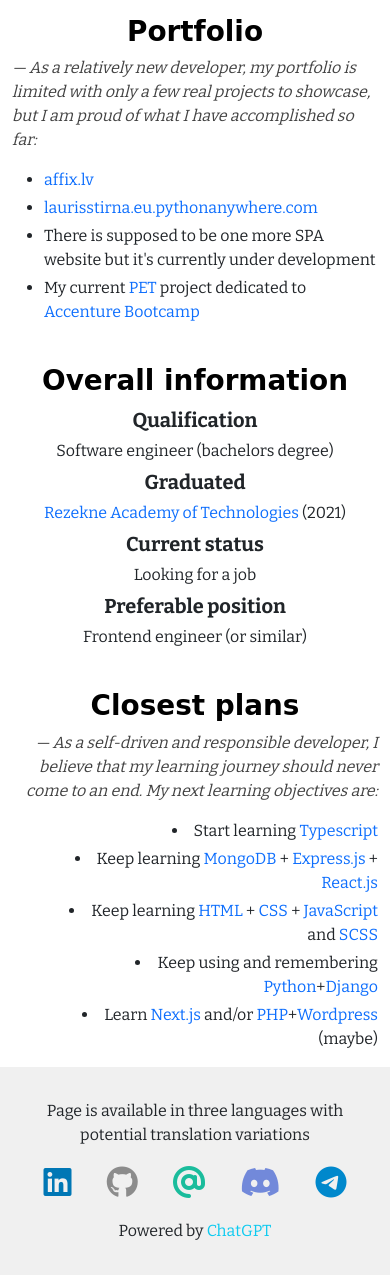
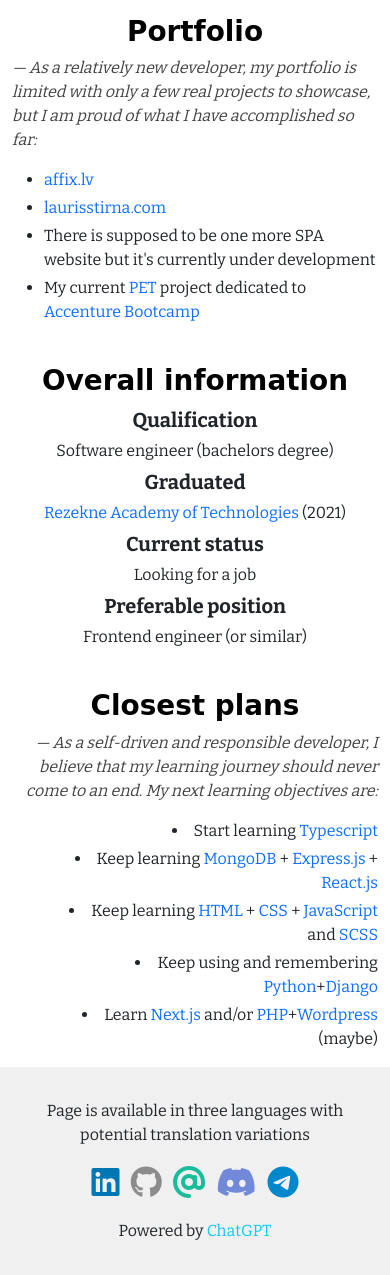
Before and after one commit to LaSTiqq/blog, a Django app: template myblog/templates/myblog/index.html in a window 390 px wide. Shown: the part 562-1837 px from the top of the page. Run offline with Django 3.2, Linux system fonts and the light colour scheme; the template is opened without the code that fills it: most values are stand-ins (such as "Sample title", 1, 10 or a date in 2020); some libraries are stand-ins or nearby versions; some web fonts are replaced.

Commit message:
Optimized to small screens from 320px to 360px

```diff
--- a/myblog/templates/myblog/index.html
+++ b/myblog/templates/myblog/index.html
@@ -31,8 +31,7 @@
 					<a href="https://www.affix.lv" target="_blank" rel="noopener">affix.lv</a>
 				</li>
 				<li class="my-1">
-					<a href="https://laurisstirna.eu.pythonanywhere.com" target="_blank"
-						rel="noopener">laurisstirna.eu.pythonanywhere.com</a>
+					<a href="https://laurisstirna.eu.pythonanywhere.com" rel="noopener">laurisstirna.com</a>
 				</li>
 				<li class="my-1">
 					{% trans "There is supposed to be one more SPA website but it's currently under development" %}
--- a/templates/inc/_foo.html
+++ b/templates/inc/_foo.html
@@ -9,20 +9,20 @@
 		</div>
 		<div class="col-12 col-xl-4 text-center mt-4">
 			<a href="https://www.linkedin.com/in/laurisstirna/" title="LinkedIn" target="_blank" rel="noopener"
-				class="me-3">
+				class="me-1 me-md-3">
 				<i class="fa-brands fa-linkedin fa-2xl"></i>
 			</a>
-			<a href="https://github.com/LaSTiqq" title="Github" target="_blank" rel="noopener" class="mx-3">
+			<a href="https://github.com/LaSTiqq" title="Github" target="_blank" rel="noopener" class="mx-1 mx-md-3">
 				<i class="fa-brands fa-github fa-2xl"></i>
 			</a>
-			<a href="mailto:lavrencij13@gmail.com" title="Email: lavrencij13@gmail.com" class="mx-3">
+			<a href="mailto:lavrencij13@gmail.com" title="Email: lavrencij13@gmail.com" class="mx-1 mx-md-3">
 				<i class="fa-solid fa-at fa-2xl"></i>
 			</a>
 			<a href="https://discordapp.com/users/1009206632409997315" title="Discord" target="_blank" rel="noopener"
-				class="mx-3">
+				class="mx-1 mx-md-3">
 				<i class="fa-brands fa-discord fa-2xl"></i>
 			</a>
-			<a href="https://t.me/LaSTiqq" title="Telegram" target="_blank" rel="noopener" class="ms-3">
+			<a href="https://t.me/LaSTiqq" title="Telegram" target="_blank" rel="noopener" class="ms-1 ms-md-3">
 				<i class="fa-brands fa-telegram fa-2xl"></i>
 			</a>
 		</div>
```
